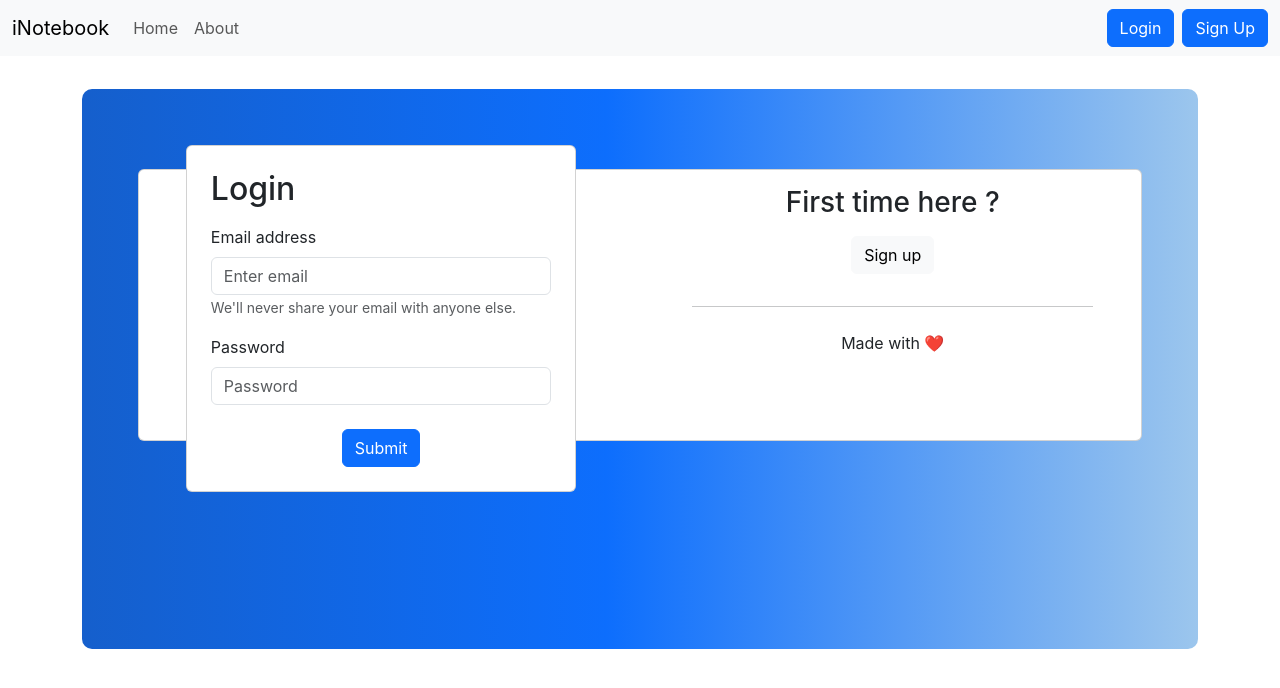
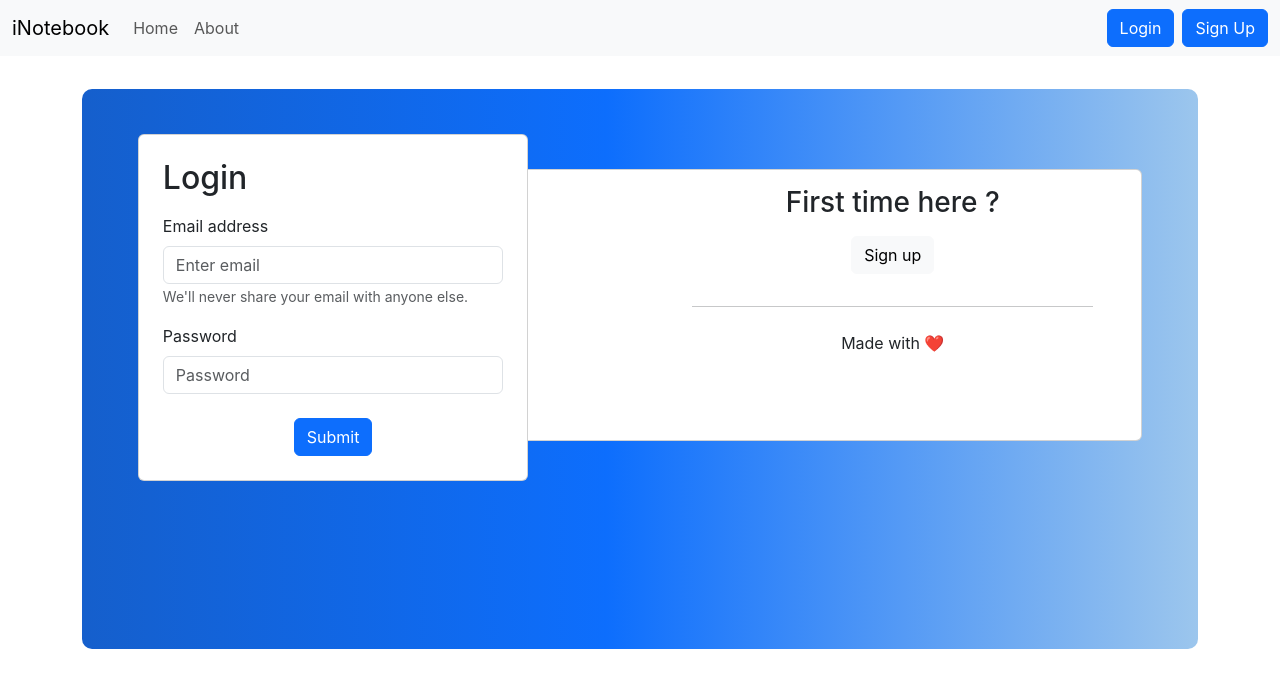
Before and after one commit to abhishek-ag7003/ApnaNotes-React-App, a React (Create React App) app in the folder client/: page /login in a window 1280 px wide. Shown: the top 688 px of the page. Built offline with nearby package versions, Linux system fonts and the light colour scheme.

Commit message:
Fix some UI bugs

```diff
--- a/client/src/components/AddNotes.js
+++ b/client/src/components/AddNotes.js
@@ -58,6 +58,7 @@ function showNotification() {
   return (
     <div>
       <div className="container">
+        <div className="d-flex flex-column ">
       <div className="d-flex flex-column align-items-center">
         <h3 className="">Add Notes</h3>
         </div>
@@ -122,6 +123,7 @@ function showNotification() {
           </div>
         </form>
       </div>
+      </div>
     </div>
   );
 };
--- a/client/src/components/Login.js
+++ b/client/src/components/Login.js
@@ -58,8 +58,8 @@ const Login = (props) => {
           </div>
         </div>
         <div
-          className=" card d-flex position-absolute ms-5"
-          style={{ width: "35%", zIndex: "2", top: "10%" }}
+          className="card d-flex flex-column position-absolute"
+          style={{ width: "35%", minWidth:"320px",zIndex: "2", top: "8%" }}
           id="form-container"
         >
           <form onSubmit={handleSubmit} className="">
--- a/client/src/components/Notes.js
+++ b/client/src/components/Notes.js
@@ -59,11 +59,10 @@ function Notes(props) {
   };
   const addNoteStyle = {
     width:"90%",
-    height:"62vh",
     borderRadius:"10px",
     position:"absolute",
     zIndex:"2",
-    top:"12%",
+    top:"15%",
     left:"5%",
     background:"white"
 
@@ -73,13 +72,13 @@ function Notes(props) {
   return (
     <div className="position-relative ">
       <div className="container shadow-lg p-3 mb-5 bg-body-tertiary rounded" style={addNoteStyle}>
-      <AddNotes showAlert={showAlert} />
+      <AddNotes />
       </div>
-      <div className="d-flex flex-row justify-content-center" style={bgStyle}>
+      <div className="d-flex flex-row justify-content-center mt-5" style={bgStyle}>
         {/* <div className="d-flex flex-column align-items-center">
         <h1 className="text-light mt-3">Add Notes</h1> */}
         <div className=" d-flex flex-row justify-content-center mt-4" >
-        <h4 className=" text-light font-monospace">Organize Your Notes with iNotebook!</h4>
+        <h4 className=" text-light font-monospace" style={{textAlign:"center"}}>Organize Your Notes with iNotebook!</h4>
         {/* </div> */}
         </div>
 
@@ -185,7 +184,7 @@ function Notes(props) {
         </div>
       </div>
       {notes.length !== 0 && (
-        <div className="row" style={{ margin:" 32% 5% 0px 5%"}}>
+        <div className="row" style={{ margin:" 35% 5% 0px 5%"}}>
           <h2>Your Notes</h2>
           {notes.map((notes) => {
             return (
--- a/client/src/components/SignUp.js
+++ b/client/src/components/SignUp.js
@@ -35,7 +35,7 @@ const SignUp = (props) => {
       //redirect
       sessionStorage.setItem("token", json.auth_token);
       navigate("/");
-      props.showAlert("Account created Successfully", "success");
+      // props.showAlert("Account created Successfully", "success");
     } else {
       props.showAlert("Invalid Credentials", "danger");
     }
```
